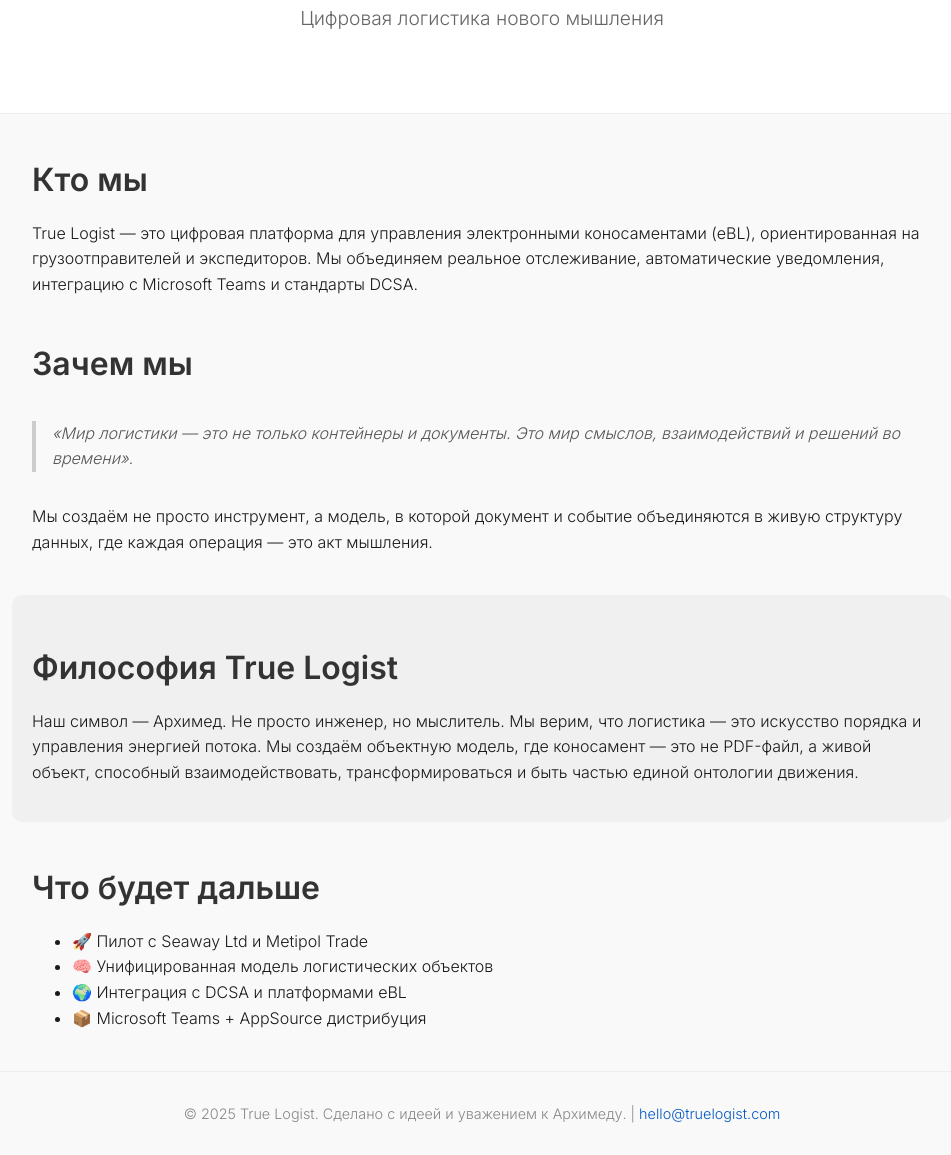
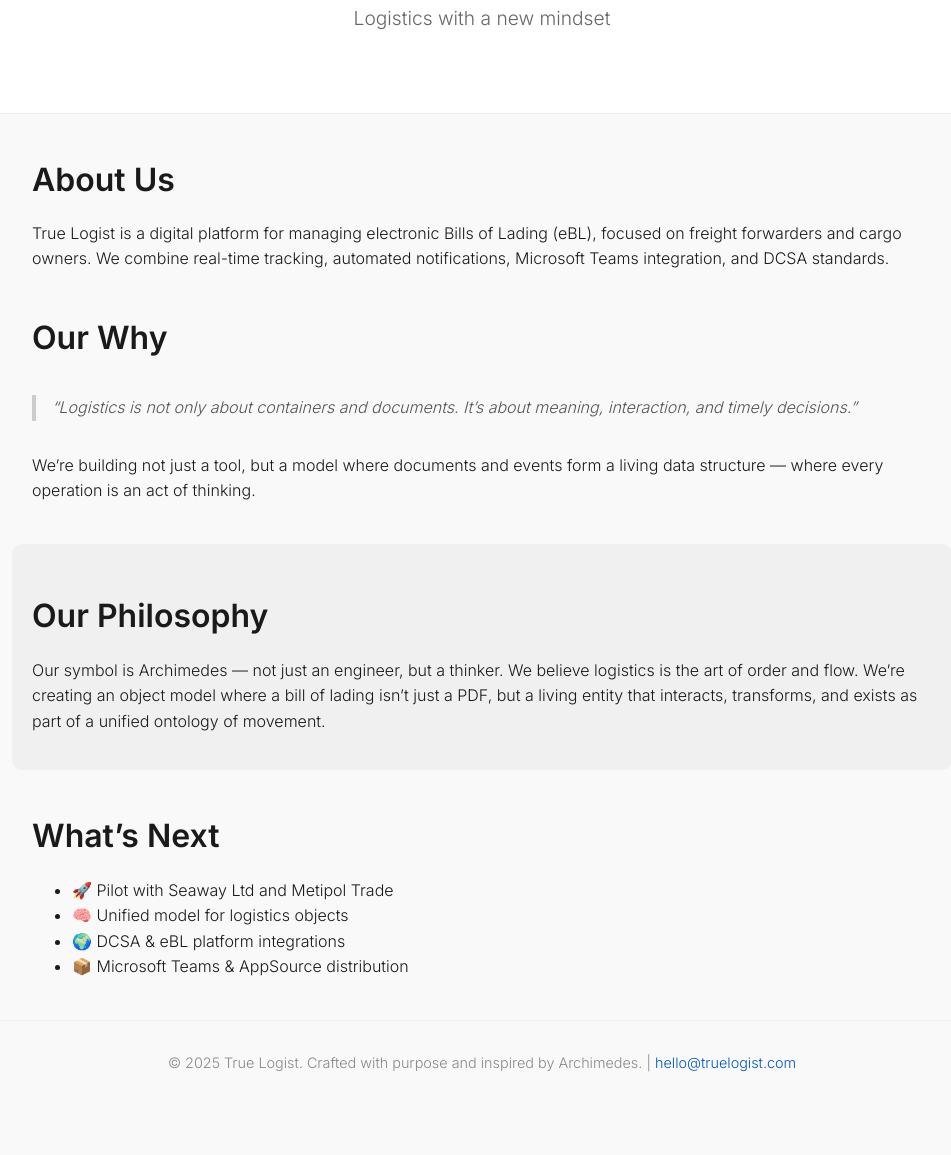
Before and after one commit to Dr-Aybloit/true-logist-landing, a plain HTML site: page index.html in a window 1280 px wide. Shown: the part 139-1294 px from the top of the page, without its empty margins (158-1109 px from the left). After the commit the page ends 1243 px from the top, so only its background shows below. Drawn offline with Linux system fonts and the light colour scheme.

Commit message:
Update index.html

```diff
--- a/index.html
+++ b/index.html
@@ -1,9 +1,9 @@
 <!DOCTYPE html>
-<html lang="ru">
+<html lang="en">
 <head>
   <meta charset="UTF-8" />
   <meta name="viewport" content="width=device-width, initial-scale=1.0"/>
-  <title>True Logist — Цифровая логистика нового мышления</title>
+  <title>True Logist — Logistics with a New Mindset</title>
   <link href="https://fonts.googleapis.com/css2?family=Inter:wght@300;600&display=swap" rel="stylesheet">
   <style>
     body {
@@ -14,7 +14,7 @@
       line-height: 1.6;
     }
     header {
-      background: #ffffff;
+      background: #fff;
       padding: 60px 20px;
       text-align: center;
       border-bottom: 1px solid #eee;
@@ -33,10 +33,9 @@
       margin: 40px auto;
       padding: 0 20px;
     }
-    section h2 {
+    h2 {
       font-size: 2rem;
       margin-bottom: 0.5em;
-      color: #333;
     }
     .quote {
       font-style: italic;
@@ -71,50 +70,48 @@
 
   <header>
     <h1>True Logist</h1>
-    <p>Цифровая логистика нового мышления</p>
+    <p>Logistics with a new mindset</p>
   </header>
 
   <section>
-    <h2>Кто мы</h2>
+    <h2>About Us</h2>
     <p>
-      True Logist — это цифровая платформа для управления электронными коносаментами (eBL),
-      ориентированная на грузоотправителей и экспедиторов. Мы объединяем реальное отслеживание, автоматические уведомления,
-      интеграцию с Microsoft Teams и стандарты DCSA.
+      True Logist is a digital platform for managing electronic Bills of Lading (eBL), focused on freight forwarders and cargo owners.
+      We combine real-time tracking, automated notifications, Microsoft Teams integration, and DCSA standards.
     </p>
   </section>
 
   <section>
-    <h2>Зачем мы</h2>
+    <h2>Our Why</h2>
     <div class="quote">
-      «Мир логистики — это не только контейнеры и документы. Это мир смыслов, взаимодействий и решений во времени».
+      “Logistics is not only about containers and documents. It’s about meaning, interaction, and timely decisions.”
     </div>
     <p>
-      Мы создаём не просто инструмент, а модель, в которой документ и событие объединяются в живую структуру данных,
-      где каждая операция — это акт мышления.
+      We’re building not just a tool, but a model where documents and events form a living data structure — where every operation is an act of thinking.
     </p>
   </section>
 
   <section class="philosophy">
-    <h2>Философия True Logist</h2>
+    <h2>Our Philosophy</h2>
     <p>
-      Наш символ — Архимед. Не просто инженер, но мыслитель. Мы верим, что логистика — это искусство порядка и
-      управления энергией потока. Мы создаём объектную модель, где коносамент — это не PDF-файл, а живой объект,
-      способный взаимодействовать, трансформироваться и быть частью единой онтологии движения.
+      Our symbol is Archimedes — not just an engineer, but a thinker. We believe logistics is the art of order and flow.
+      We’re creating an object model where a bill of lading isn’t just a PDF, but a living entity that interacts, transforms,
+      and exists as part of a unified ontology of movement.
     </p>
   </section>
 
   <section>
-    <h2>Что будет дальше</h2>
+    <h2>What’s Next</h2>
     <ul>
-      <li>🚀 Пилот с Seaway Ltd и Metipol Trade</li>
-      <li>🧠 Унифицированная модель логистических объектов</li>
-      <li>🌍 Интеграция с DCSA и платформами eBL</li>
-      <li>📦 Microsoft Teams + AppSource дистрибуция</li>
+      <li>🚀 Pilot with Seaway Ltd and Metipol Trade</li>
+      <li>🧠 Unified model for logistics objects</li>
+      <li>🌍 DCSA & eBL platform integrations</li>
+      <li>📦 Microsoft Teams & AppSource distribution</li>
     </ul>
   </section>
 
   <footer>
-    &copy; 2025 True Logist. Сделано с идеей и уважением к Архимеду. | <a href="mailto:hello@truelogist.com">hello@truelogist.com</a>
+    &copy; 2025 True Logist. Crafted with purpose and inspired by Archimedes. | <a href="mailto:hello@truelogist.com">hello@truelogist.com</a>
   </footer>
 
 </body>
```
